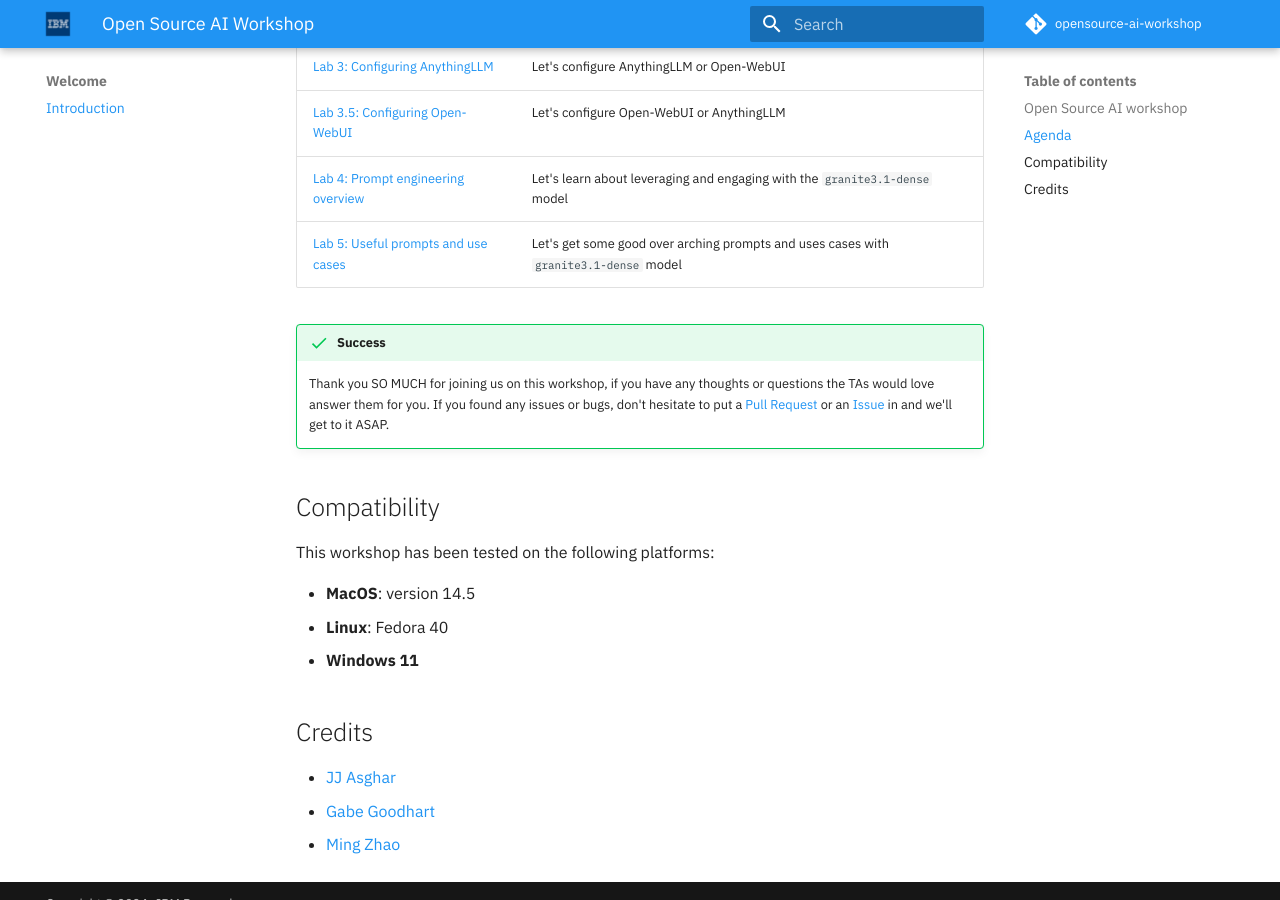
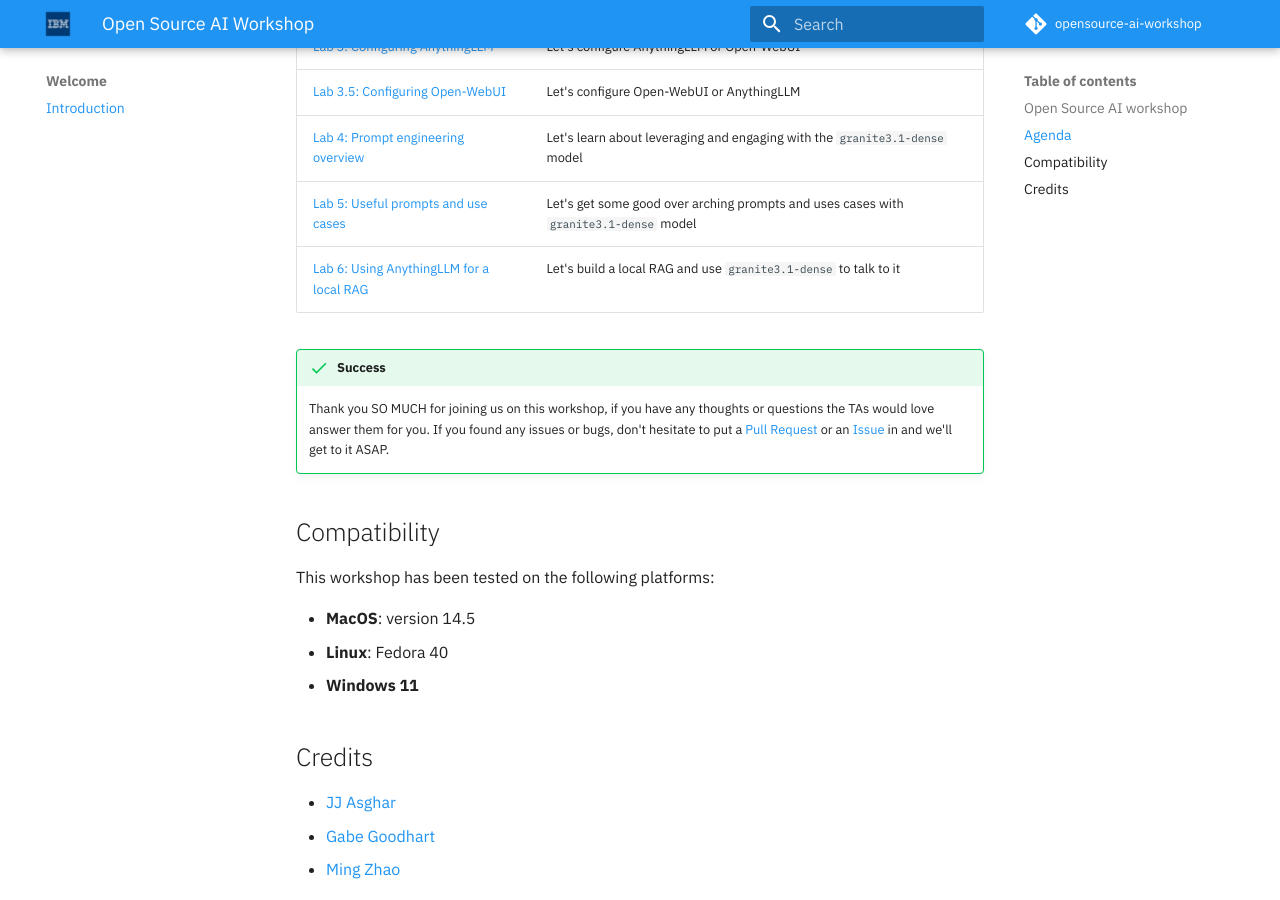
Before and after one commit to IBM/opensource-ai-workshop, an MkDocs documentation site: the page built from docs/README.md, in a window 1280 px wide and 900 px high, scrolled down 979 px. Built offline with MkDocs 1.6.1 and Material for MkDocs 9.7.7, drawn with Linux system fonts in a browser that asks for light colours; comment, search, counter and statistics services are not loaded.

Commit message:
Fixed typos
Forgot some words, fixed typos.

Signed-off-by: JJ Asghar <awesome@ibm.com>

```diff
--- a/docs/README.md
+++ b/docs/README.md
@@ -38,6 +38,7 @@
 | [Lab 3.5: Configuring Open-WebUI](lab-3.5/README.md) | Let's configure Open-WebUI or AnythingLLM |
 | [Lab 4: Prompt engineering overview](lab-4/README.md) | Let's learn about leveraging and engaging with the `granite3.1-dense` model |
 | [Lab 5: Useful prompts and use cases](lab-5/README.md) | Let's get some good over arching prompts and uses cases with `granite3.1-dense` model |
+| [Lab 6: Using AnythingLLM for a local RAG](lab-6/README.md) | Let's build a local RAG and use `granite3.1-dense` to talk to it |
 
 !!! success
     Thank you SO MUCH for joining us on this workshop, if you have any thoughts or questions
```
Also changed, not shown: docs/lab-6/README.md (+1 -1 lines).
